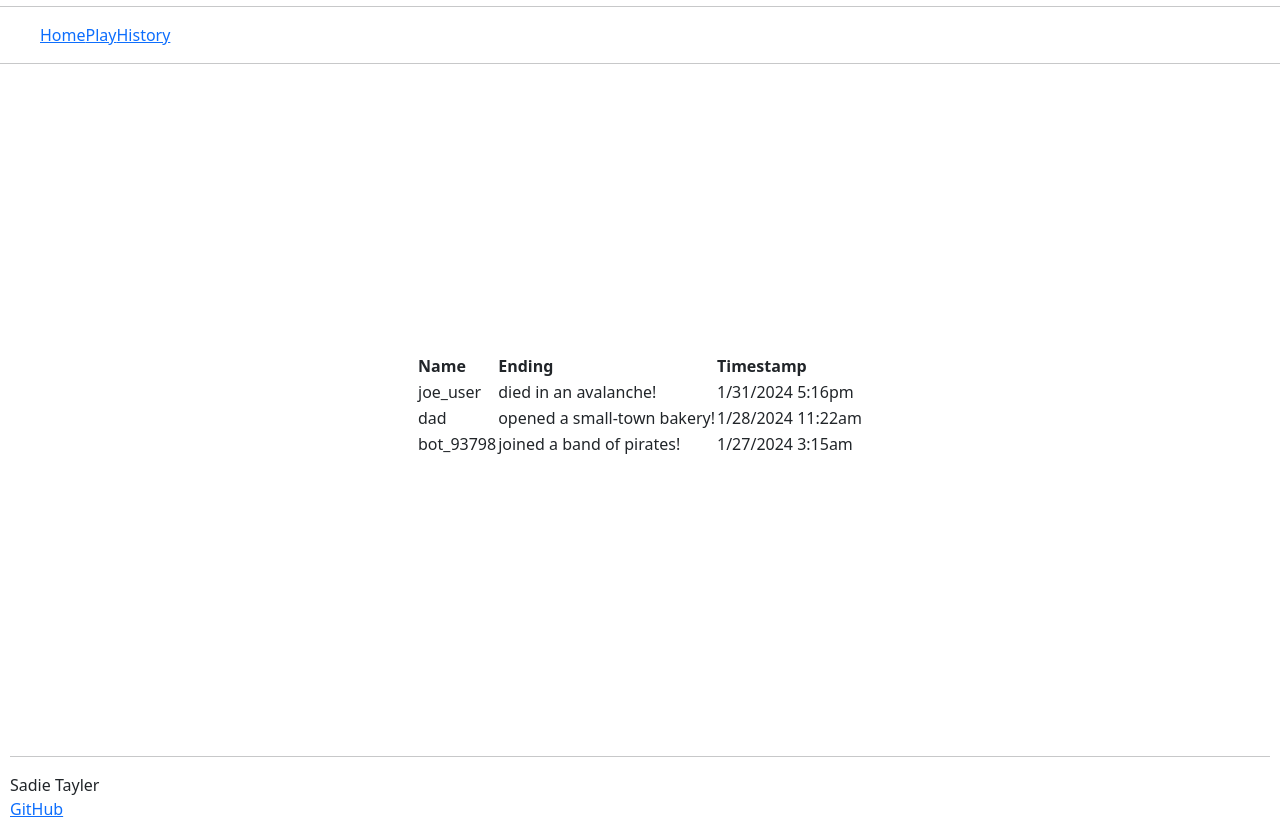
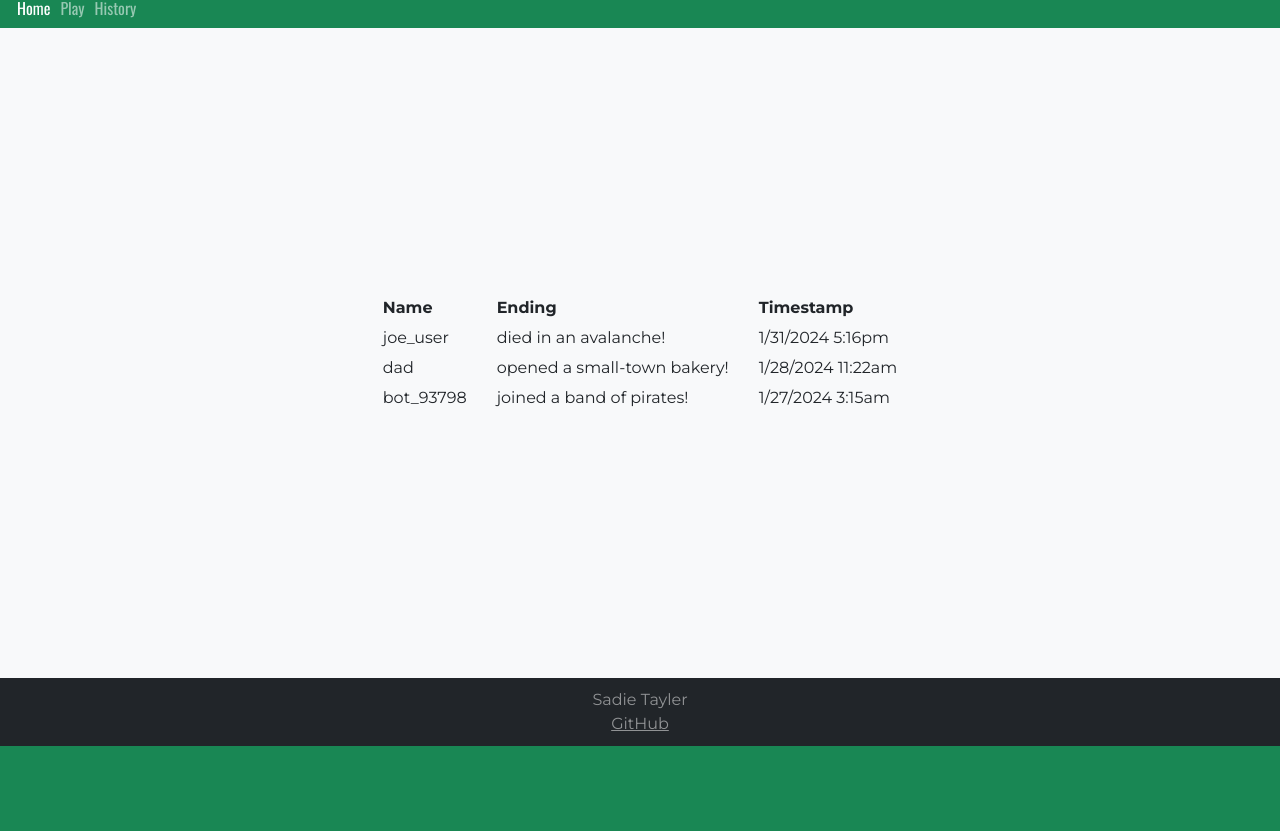
Before and after one commit to sadietayler/startup, a plain HTML site: page history.html in a window 1280 px wide. Shown: the part 58-889 px from the top of the page. After the commit the page ends 804 px from the top, so only its background shows below. Drawn offline with nearby package versions, Linux system fonts and the light colour scheme.

Commit message:
add css to history page

```diff
--- a/history.css
+++ b/history.css
@@ -1,31 +1,3 @@
-.picture-box {
-  height: calc(100px + 1em);
-  margin-bottom: 1em;
-  padding: 0.5em;
-  background: rgb(86, 89, 93);
-  border-radius: 5px;
+th, td {
+  padding: 3px 15px;
 }
-
-.quote-box {
-  margin-top: 1em;
-  padding: 0.5em;
-  border-radius: 5px;
-}
-
-.quote {
-  font-style: italic;
-}
-
-.author {
-  font-weight: bold;
-  text-align: right;
-}
-
-.author::before {
-  content: " - ";
-}
-
-#picture img {
-  width: 100%;
-  height: 100%;
-}
--- a/history.html
+++ b/history.html
@@ -1,5 +1,6 @@
 <!DOCTYPE html>
 <html lang="en">
+
   <head>
     <meta charset="UTF-8" />
     <!-- Tell browsers not to scale the viewport automatically -->
@@ -16,26 +17,32 @@
       integrity="sha384-Zenh87qX5JnK2Jl0vWa8Ck2rdkQ2Bzep5IDxbcnCeuOxjzrPF/et3URy9Bv1WTRi"
       crossorigin="anonymous"
     />
+    <link rel="preconnect" href="https://fonts.googleapis.com">
+    <link rel="preconnect" href="https://fonts.gstatic.com" crossorigin>
+    <link href="https://fonts.googleapis.com/css2?family=Montserrat:ital,wght@0,100..900;1,100..900&family=Oswald:wght@200..700&display=swap" rel="stylesheet">
   </head>
-  <body>
-    <header>
-      <h1>Choose Your Own Adventure</h1>
 
-      <hr />
+  <body class="bg-success text-light montserrat-1">
+    <header class="container-fluid oswald-1">
+      <h2 class="page-title">Choose Your Own Adventure</h2>
       <!-- Navigation elements -->
-      <nav>
-        <menu>
-          <li><a href="index.html">Home</a></li>
-          <li><a href="play.html">Play</a></li>
-          <li><a href="history.html">History</a></li>
+      <nav class="navbar navbar-dark">
+        <menu class="navbar-nav">
+          <li class="nav-item">
+            <a class="nav-link active" href="index.html">Home</a>
+          </li>
+          <li class="nav-item">
+            <a class="nav-link" href="play.html">Play</a>
+          </li>
+          <li class="nav-item">
+            <a class="nav-link" href="history.html">History</a>
+          </li>
         </menu>
       </nav>
-
-      <hr />
     </header>
 
-    <main>
-        <table>
+    <main class="bg-light text-dark container-fluid">
+      <table>
             <thead>
               <tr>
                 <th>Name</th>
@@ -61,14 +68,16 @@
               </tr>
             </tbody>
           </table>
-
     </main>
 
-    <footer>
-      <hr />
-      <span>Sadie Tayler</span>
-      <br>
-      <a href="https://github.com/sadietayler/startup">GitHub</a>
+    <footer class="bg-dark text-white-50">
+      <div class="container-fluid">
+        <div class="footer-content">
+          <div>Sadie Tayler</div>
+          <a class="text-reset" href="https://github.com/sadietayler/startup">GitHub</a>
+        </div>
+      </div>
     </footer>
+
   </body>
 </html>
```
